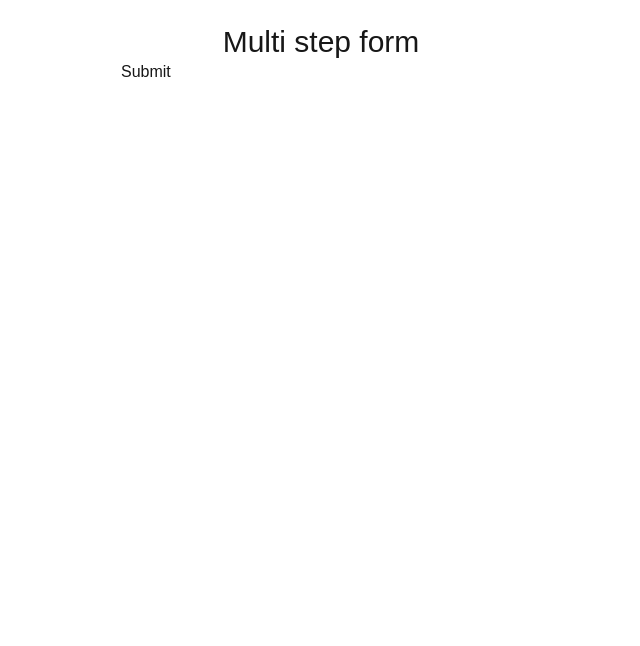
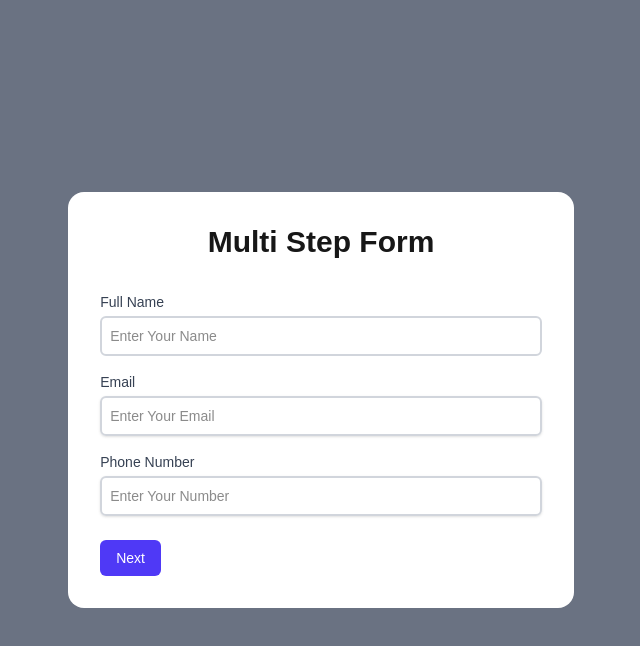
Before and after one commit to nodeNINJAr/multi-step-form, a Next.js app: page /multi-step-form in a window 1280 px wide. Shown: the top 646 px of the page, without its empty margins (319-959 px from the left). Built offline with nearby package versions, Linux system fonts and the light colour scheme.

Commit message:
form-added

```diff
--- a/app/multi-step-form/components/FormNavigation.tsx
+++ b/app/multi-step-form/components/FormNavigation.tsx
@@ -1,14 +1,44 @@
 import React from 'react'
+import { FormStep } from '../types';
 
+//
+type FormNavigationProps = {
+    currentStep: FormStep;
+    onNext: () => void;
+    onPrev: () => void;
+    isSubmitting?: boolean;
+  };
 
 
 // form navigation
-const FormNavigation = ({currentStep, onNext, onPrev}) => {
+const FormNavigation = ({currentStep, onNext, onPrev, isSubmitting}:FormNavigationProps) => {
 
    //
   return (
-    <div>
-
+    <div className='mt-6'>
+         {currentStep !== "personal" && <button
+          type="button"
+          onClick={onPrev}
+          className="rounded-md bg-gray-200 px-4 py-2 text-sm font-medium text-gray-700 hover:bg-gray-300"
+        >
+          Previous
+        </button>}
+        {currentStep !== 'summary' ? (
+        <button
+          type="button"
+          onClick={onNext}
+          className="rounded-md bg-indigo-600 px-4 py-2 text-sm font-medium text-white hover:bg-indigo-700"
+        >
+          Next
+        </button>):(
+             <button
+             type="submit"
+             disabled={isSubmitting}
+             className="rounded-md bg-green-600 px-4 py-2 text-sm font-medium text-white hover:bg-green-700 disabled:opacity-50"
+           >
+             {isSubmitting ? 'Submitting...' : 'Submit'}
+           </button>
+        )}
     </div>
   )
 }
--- a/app/multi-step-form/components/FormStep1.tsx
+++ b/app/multi-step-form/components/FormStep1.tsx
@@ -1,9 +1,55 @@
+'use client'
 import React from 'react'
+import { useFormContext } from 'react-hook-form';
+import { FormData } from '../types';
 
 const FormStep1 = () => {
-  return (
-    <div>FormStep1</div>
-  )
+    // const {
+    //     register,
+    //     formState: { errors },
+    //   } = useFormContext<FormData>();
+
+
+    //
+      return (
+        <div className="space-y-4">
+          <div>
+            <label className="block text-sm font-medium text-gray-700">Full Name</label>
+            <input
+              placeholder='Enter Your Name'
+            //   {...register('personal.fullName')}
+              className="mt-1 p-2 border-2 block w-full rounded-md border-gray-300 focus:border-indigo-500 focus:ring-indigo-500 sm:text-sm"
+            />
+            {/* {errors.personal?.fullName && (
+              <p className="mt-1 text-sm text-red-600">{errors.personal.fullName.message}</p>
+            )} */}
+          </div>
+          {/* email */}
+          <div>
+            <label className="block text-sm font-medium text-gray-700">Email</label>
+            <input
+               placeholder='Enter Your Email'
+            //   {...register('personal.fullName')}
+              className="mt-1 p-2 border-2 block w-full rounded-md border-gray-300 shadow-sm focus:border-indigo-500 focus:ring-indigo-500 sm:text-sm"
+            />
+            {/* {errors.personal?.fullName && (
+              <p className="mt-1 text-sm text-red-600">{errors.personal.fullName.message}</p>
+            )} */}
+          </div>
+           {/* phone number */}
+           <div>
+            <label className="block text-sm font-medium text-gray-700">Phone Number</label>
+            <input
+              placeholder='Enter Your Number'
+            //   {...register('personal.fullName')}
+              className="mt-1 p-2 border-2 block w-full rounded-md border-gray-300 shadow-sm focus:border-indigo-500 focus:ring-indigo-500 sm:text-sm"
+            />
+            {/* {errors.personal?.fullName && (
+              <p className="mt-1 text-sm text-red-600">{errors.personal.fullName.message}</p>
+            )} */}
+          </div>
+        </div>
+      );
 }
 
 export default FormStep1
--- a/app/multi-step-form/components/FormStep2.tsx
+++ b/app/multi-step-form/components/FormStep2.tsx
@@ -2,7 +2,43 @@ import React from 'react'
 
 const FormStep2 = () => {
   return (
-    <div>FormStep2</div>
+    <div className="space-y-4">
+    <div>
+      <label className="block text-sm font-medium text-gray-700">Street Address (required)</label>
+      <input
+        placeholder='Enter Your Street Address'
+      //   {...register('personal.fullName')}
+        className="mt-1 p-2 border-2 block w-full rounded-md border-gray-300 shadow-sm focus:border-indigo-500 focus:ring-indigo-500 sm:text-sm"
+      />
+      {/* {errors.personal?.fullName && (
+        <p className="mt-1 text-sm text-red-600">{errors.personal.fullName.message}</p>
+      )} */}
+    </div>
+    {/* email */}
+    <div>
+      <label className="block text-sm font-medium text-gray-700">City (required)</label>
+      <input
+        placeholder='Enter Your City'
+      //   {...register('personal.fullName')}
+        className="mt-1 p-2 border-2 block w-full rounded-md border-gray-300 shadow-sm focus:border-indigo-500 focus:ring-indigo-500 sm:text-sm"
+      />
+      {/* {errors.personal?.fullName && (
+        <p className="mt-1 text-sm text-red-600">{errors.personal.fullName.message}</p>
+      )} */}
+    </div>
+     {/* phone number */}
+     <div>
+      <label className="block text-sm font-medium text-gray-700">Zip Code (required, only numbers, min 5 digits)</label>
+      <input
+          placeholder='Enter Your Zip Code'
+      //   {...register('personal.fullName')}
+        className="mt-1 p-2 border-2 block w-full rounded-md border-gray-300 shadow-sm focus:border-indigo-500 focus:ring-indigo-500 sm:text-sm"
+      />
+      {/* {errors.personal?.fullName && (
+        <p className="mt-1 text-sm text-red-600">{errors.personal.fullName.message}</p>
+      )} */}
+    </div>
+  </div>
   )
 }
 
--- a/app/multi-step-form/components/FormStep3.tsx
+++ b/app/multi-step-form/components/FormStep3.tsx
@@ -2,7 +2,43 @@ import React from 'react'
 
 const FormStep3 = () => {
   return (
-    <div>FormStep3</div>
+    <div className="space-y-4">
+          <div>
+            <label className="block text-sm font-medium text-gray-700">Username (required, min 4 characters)</label>
+            <input
+               placeholder='Enter Your Username'
+            //   {...register('personal.fullName')}
+              className="mt-1 p-2 border-2 block w-full rounded-md border-gray-300 shadow-sm focus:border-indigo-500 focus:ring-indigo-500 sm:text-sm"
+            />
+            {/* {errors.personal?.fullName && (
+              <p className="mt-1 text-sm text-red-600">{errors.personal.fullName.message}</p>
+            )} */}
+          </div>
+          {/* email */}
+          <div>
+            <label className="block text-sm font-medium text-gray-700">Password (required, min 6 characters)</label>
+            <input
+               placeholder='Enter Your Password'
+            //   {...register('personal.fullName')}
+              className="mt-1 p-2 border-2 block w-full rounded-md border-gray-300 shadow-sm focus:border-indigo-500 focus:ring-indigo-500 sm:text-sm"
+            />
+            {/* {errors.personal?.fullName && (
+              <p className="mt-1 text-sm text-red-600">{errors.personal.fullName.message}</p>
+            )} */}
+          </div>
+           {/* phone number */}
+           <div>
+            <label className="block text-sm font-medium text-gray-700">Confirm Password (must match password)</label>
+            <input
+                placeholder='Confirm Password'
+            //   {...register('personal.fullName')}
+              className="mt-1 p-2 border-2 block w-full rounded-md border-gray-300 shadow-sm focus:border-indigo-500 focus:ring-indigo-500 sm:text-sm"
+            />
+            {/* {errors.personal?.fullName && (
+              <p className="mt-1 text-sm text-red-600">{errors.personal.fullName.message}</p>
+            )} */}
+          </div>
+        </div>
   )
 }
 
--- /dev/null
+++ b/app/multi-step-form/components/FormSummary.tsx
@@ -0,0 +1,9 @@
+import React from 'react'
+
+const FormSummary = () => {
+  return (
+    <div>FormSummary</div>
+  )
+}
+
+export default FormSummary
--- a/app/multi-step-form/page.tsx
+++ b/app/multi-step-form/page.tsx
@@ -5,13 +5,16 @@ import { useForm } from 'react-hook-form'
 import { FormData } from './types'
 import FormNavigation from './components/FormNavigation'
 import useMultiStepForm from './hooks/useMultiStepForm'
+import FormStep1 from './components/FormStep1'
+import FormStep2 from './components/FormStep2'
+import FormStep3 from './components/FormStep3'
+import FormSummary from './components/FormSummary'
 
 
 // main form
 const MultiStepForm = () => {
-
+//
 const {currentStep, handleNext, handlePrev} = useMultiStepForm();
-
 
 //react hook form
 const { handleSubmit, control,
@@ -24,22 +27,37 @@ const { handleSubmit, control,
   }
 
 
-
+//    const steps: FormStep[] = ['personal', 'address', 'account', 'summary'];
 // form step
- const renderSteps =()=>{
-
+ const renderStep =()=>{
+     switch(currentStep){
+         case 'personal':
+            return <FormStep1/>;
+         case 'address' :
+            return <FormStep2/>;
+         case 'account' :
+            return <FormStep3/>;
+         case 'summary' :
+            return <FormSummary/>;
+         default :
+            return null;
+     }
  }
 
 
-    //
+  //
   return (
-    <div className='mx-auto max-w-md p-6'>
-         <h1 className='text-3xl text-center'>Multi step form</h1>
+    <div className='mx-auto w-full bg-gray-500 p-2 min-h-screen flex justify-center items-center'>
+        <div className='bg-white w-2/5 mx-auto p-8 rounded-2xl'>
+          <h1 className='text-3xl text-center capitalize mb-8 font-bold'>Multi step form</h1>
          {/* form */}
           <form onClick={handleSubmit(onSubmit)}>
+            {/* forms */}
+              {renderStep()}
+              {/* navigation */}
             <FormNavigation currentStep={currentStep} onNext={handleNext} onPrev={handlePrev}/>
-            <input type="submit" />
           </form>
+        </div>
     </div>
   )
 }
```
